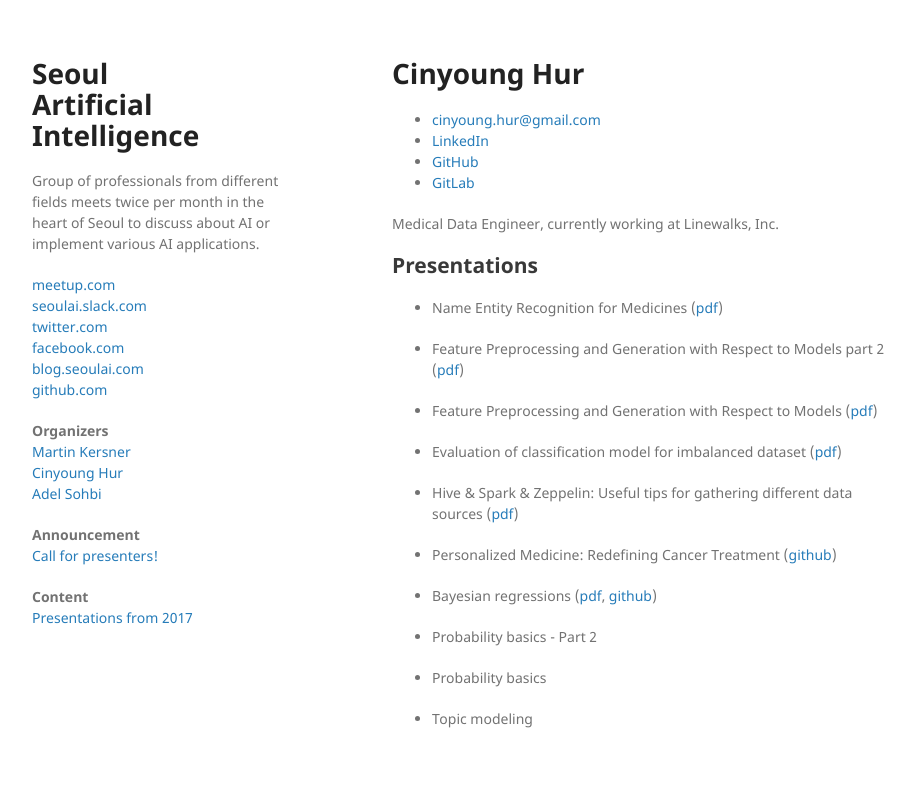
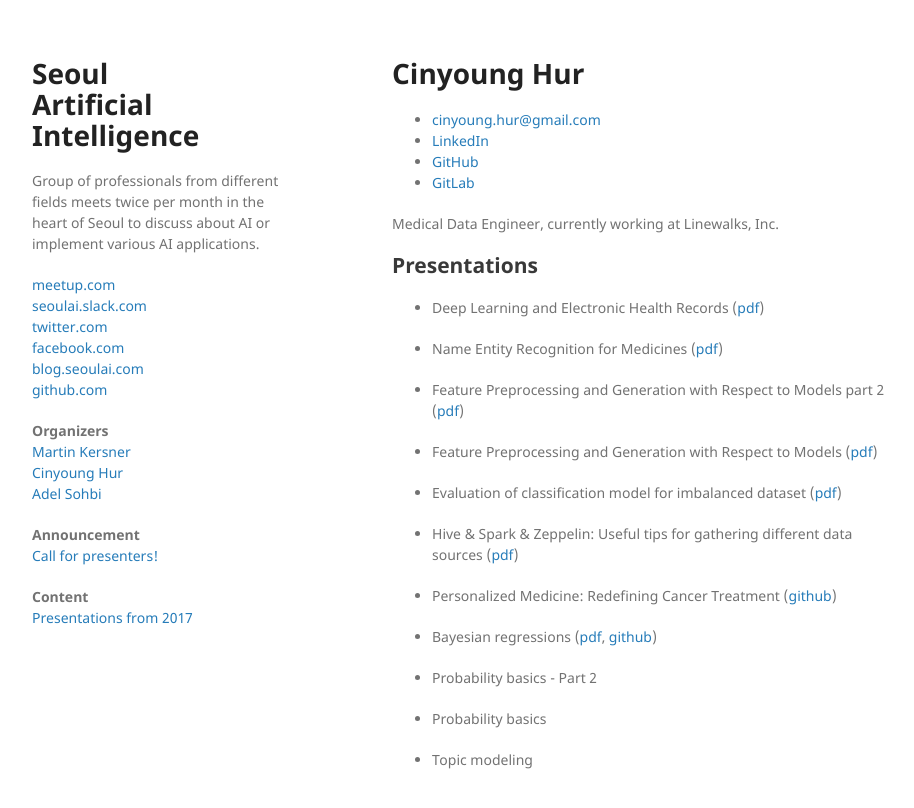
Before and after one commit to martinkersner/seoul-artificial-intelligence-meetup, a Jekyll site: the page built from docs/members/cinyoung.md, in a window 1280 px wide. Shown: the top 808 px of the page, without its empty margins (178-1092 px from the left). Built offline with Jekyll 4.4.1, drawn with Linux system fonts in a browser that asks for light colours.

Commit message:
Add presentation history to cinyoung

```diff
--- a/docs/_data/members.yml
+++ b/docs/_data/members.yml
@@ -120,6 +120,10 @@
   email: cinyoung.hur@gmail.com
   bio: Medical Data Engineer, currently working at Linewalks, Inc.
   presentations:
+    - date: June 23, 2018
+      title: Deep Learning and Electronic Health Records
+      pdf: ../presentations/Machine_Learning_and_Electronic_Health_Records.pdf
+
     - date: April 28, 2018
       title: Name Entity Recognition for Medicines
       pdf: ../presentations/Name_Entity_Recognition_for_Medicines.pdf
```
